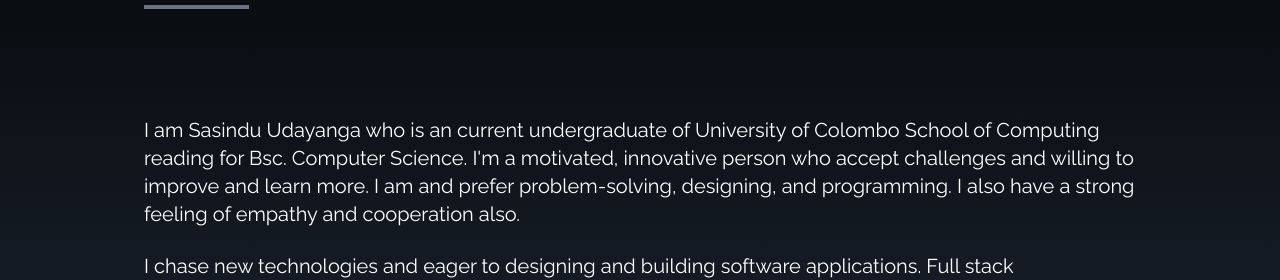
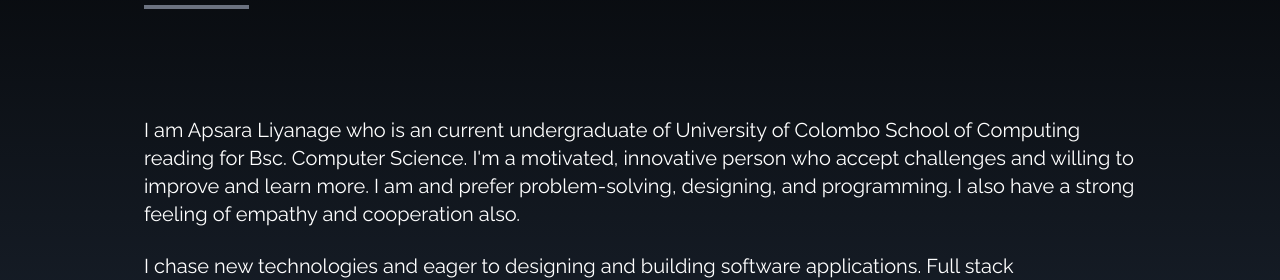
Before and after one commit to ApsaraLiyanage99/my_portfolio, a React (Create React App) app: page / in a window 1280 px wide. Shown: the part 1050-1330 px from the top of the page. Built offline with nearby package versions, Linux system fonts and the light colour scheme; the HTML template or start-up script is replaced by a standard one.

Commit message:
commit chanages

```diff
--- a/src/components/About.jsx
+++ b/src/components/About.jsx
@@ -13,7 +13,7 @@ const About = () => {
           </p>
         </div>
         <p className="text-xl mt-20 ">
-          I am Sasindu Udayanga who is an current undergraduate of University of
+          I am Apsara Liyanage who is an current undergraduate of University of
           Colombo School of Computing reading for Bsc. Computer Science. I'm a
           motivated, innovative person who accept challenges and willing to
           improve and learn more. I am and prefer problem-solving, designing,
```
